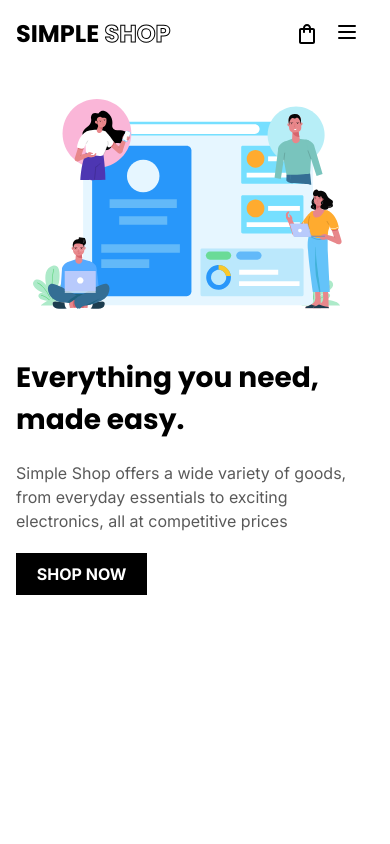
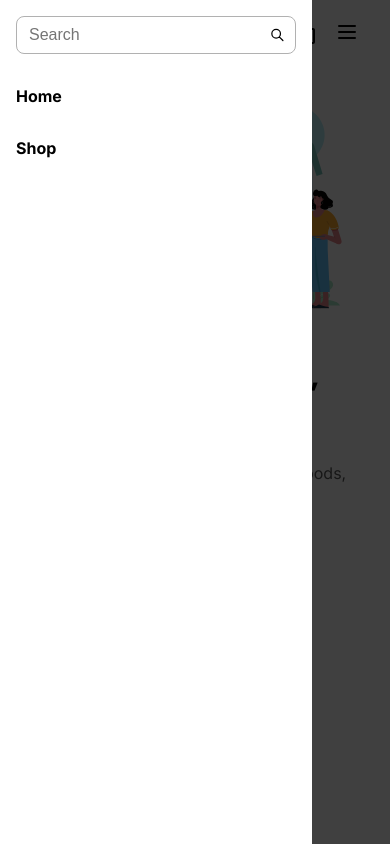
Before and after one commit to pndmhs/shopping-cart, a React (Vite) app: page / in a window 390 px wide. Built offline with nearby package versions, Linux system fonts and the light colour scheme.

Commit message:
Change mobile nav toggle to show it based on class

```diff
--- a/src/components/Header/Header.jsx
+++ b/src/components/Header/Header.jsx
@@ -44,17 +44,17 @@ const Header = () => {
         </ul>
       </nav>
 
-      {menuToggle && <MobileNav handleClose={handleClose} setMenuToggle={setMenuToggle} />}
+      <MobileNav menuToggle={menuToggle} handleClose={handleClose} setMenuToggle={setMenuToggle} />
 
       <Cart cartView={cartView} handleClose={handleCloseCart} />
     </header>
   )
 }
 
-const MobileNav = ({ handleClose, setMenuToggle }) => {
+const MobileNav = ({ menuToggle, handleClose, setMenuToggle }) => {
   return (
     <div
-    className={`${styles['mobile-nav-container']} ${styles['lg-hidden']}`}
+    className={`${styles['mobile-nav-container']} ${styles['lg-hidden']} ${menuToggle ? styles.show : ''}`}
     onClick={(e) => handleClose(e)}>
       <div className={styles['mobile-nav']}>
         <SearchBar screen='mobile' closeNav={() => setMenuToggle(false)} />
```
